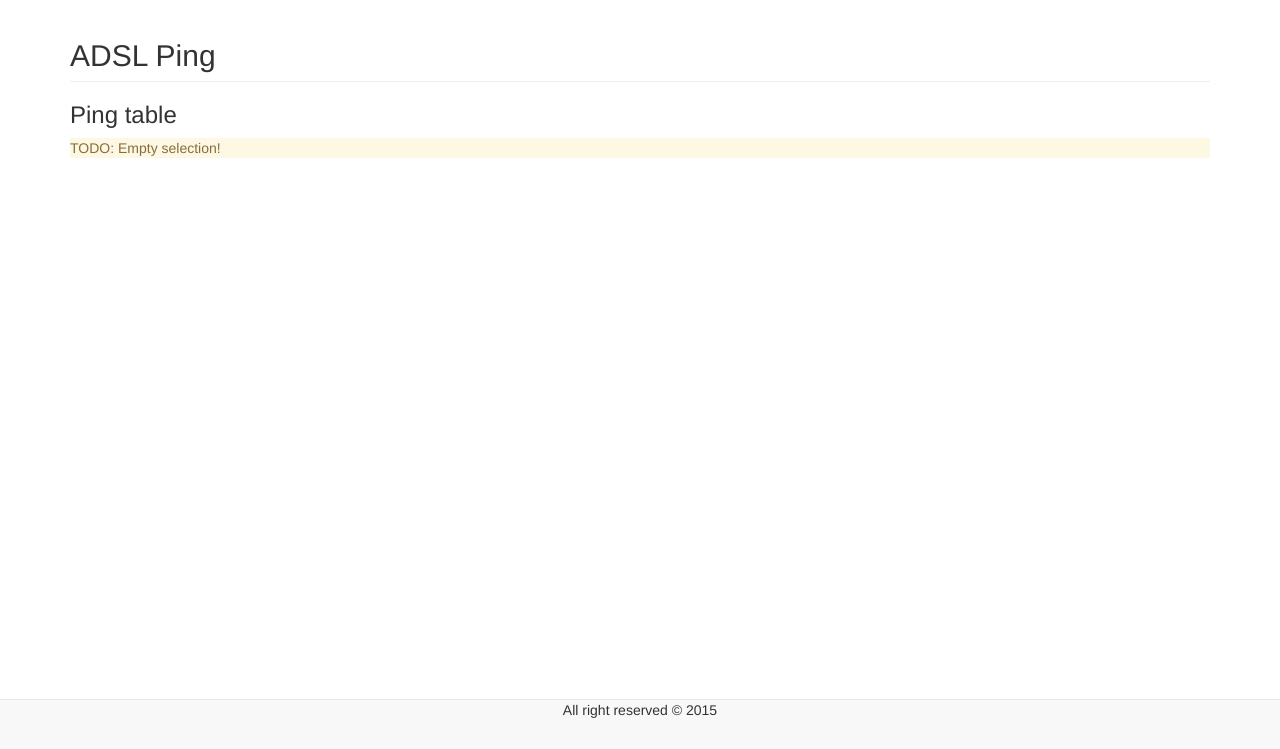
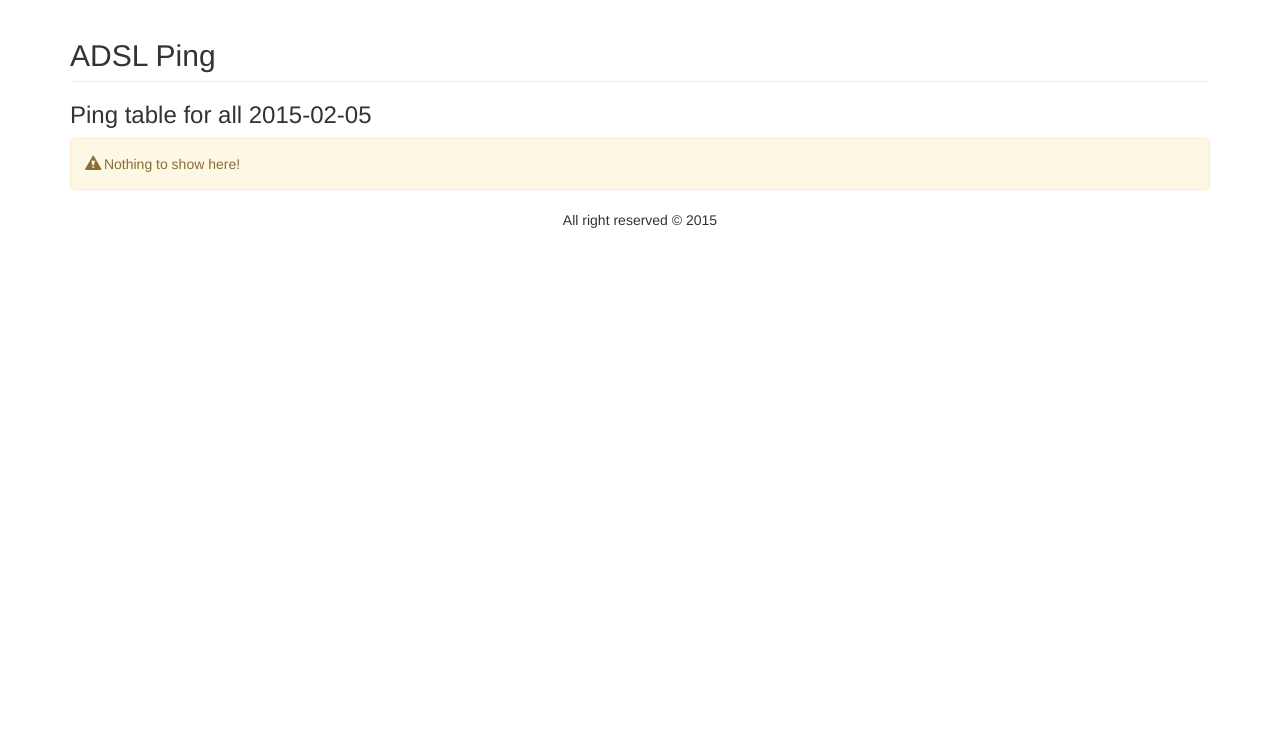
Before and after one commit to ema-grande/adsl-monitor, a PHP site: page /ping/all in a window 1280 px wide. Shown: the part 51-800 px from the top of the page. Run offline with PHP 8.4, Linux system fonts and the light colour scheme; data that the repository does not hold is empty; some libraries are stand-ins or nearby versions.

Commit message:
add footer, notification if nothing to show, day if different from today

```diff
--- a/application/views/_templates/footer.php
+++ b/application/views/_templates/footer.php
@@ -1,8 +1,9 @@
 <!-- footer -->
-<div style="margin-bottom: 50px;"></div>
-<div class="navbar navbar-default navbar-fixed-bottom">
-	<p class="text-center">All right reserved &copy; <?php echo date("Y", time()); ?></p>
-</div>
+<footer class="footer">
+	<div class="container">
+		<p class="text-center">All right reserved &copy; <?php echo date("Y", time()); ?></p>
+	</div>
+</footer>
 <!-- define the project's URL (to make AJAX calls possible, even when using this in sub-folders etc) -->
 <script>
 	var url = "<?php echo URL; ?>";
@@ -32,9 +33,12 @@
 		ListPagination(paginationTopOpt),
 		ListPagination(paginationBotOpt)
 	];
+
+</script>
+<?php } ?>
+<script>
 	var contactList = new List('tab', options);
 </script>
-<?php } ?>
 <!-- / footer -->
 </body>
 </html>
--- a/application/views/ping-index.php
+++ b/application/views/ping-index.php
@@ -2,7 +2,7 @@
 <div class="container starter-template">
 	<h2 class="page-header">ADSL Ping</h2>
 	<!-- <button type="button" class="btn btn-default">Mostra</button> -->
-	<h3>Ping table</h3>
+	<h3>Ping table<?php printf(" for %s %s", $this->section, $this->today) ?></h3>
 <?php
 	$listCount = count($this->list);
 	if ( $listCount != 0 ) {
@@ -51,7 +51,11 @@
 	<?php if ($listCount >= 200){ ?><ul class="pagination paginationBot"></ul><?php } ?>
 	</div>
 <?php } else { ?>
-	<div class="alert-warning">TODO: Empty selection!</div>
+	<div class="alert alert-warning" role="alert">
+		<span class="glyphicon glyphicon-alert"></span>
+		<span class="sr-only">Warning:</span>
+		Nothing to show here!
+	</div>
 <?php } ?>
 </div>
 <script>
```
Also changed, not shown: application/views/drop-index.php (+6 -2 lines), application/views/speed-index.php (+6 -2 lines).
